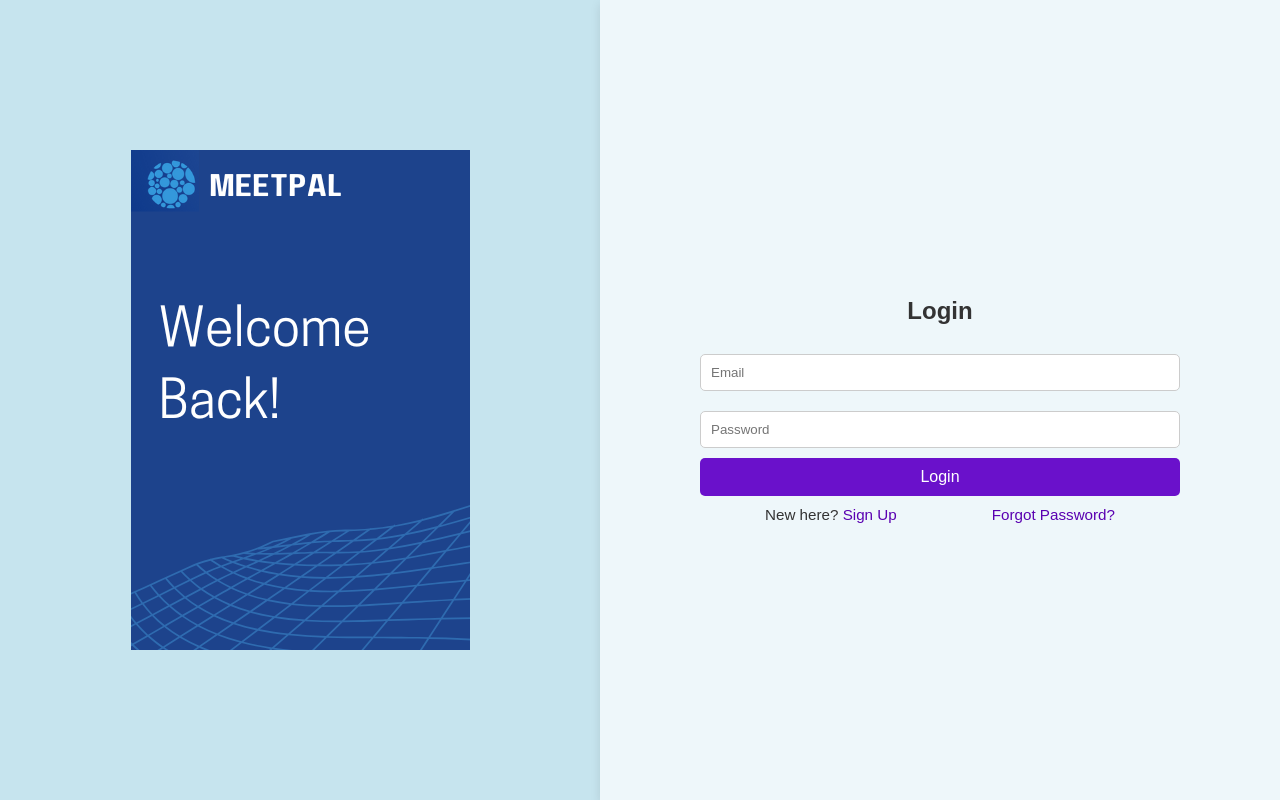
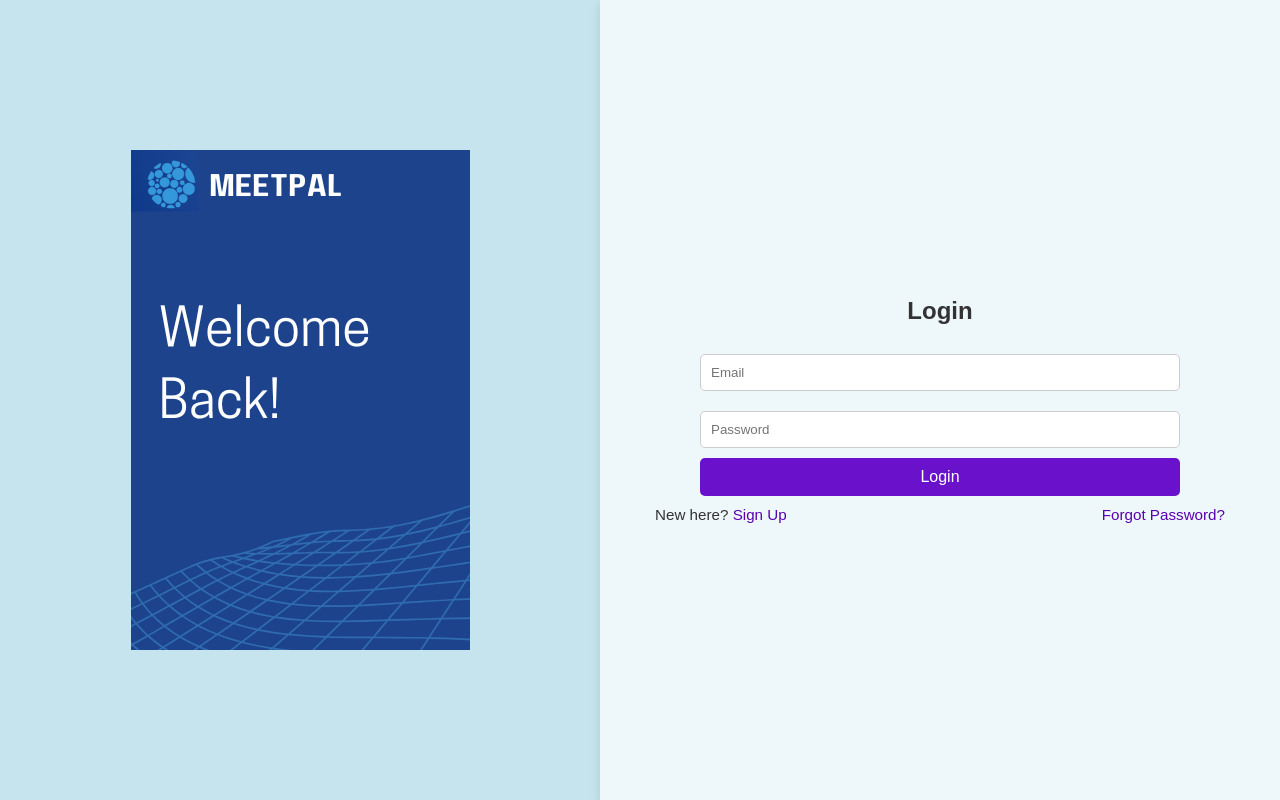
Before and after one commit to Prince22378/FCS, a React (Vite) app in the folder frontend/: page /login in a window 1280 px wide. Built offline with nearby package versions, Linux system fonts and the light colour scheme; no server answers.

Commit message:
minor fixes

```diff
--- a/frontend/src/styles/Form.css
+++ b/frontend/src/styles/Form.css
@@ -134,7 +134,7 @@ p {
   align-items: center;
   font-size: 0.95rem;
   width: 100%;
-  max-width: 350px; /*Match this with input width if set */
+  max-width: 570px; /*Match this with input width if set */
   margin: 0 auto;
   padding-top: 10px;
 }
```
Also changed, not shown: 1 other file (tests, documents, lock files or other folders).
